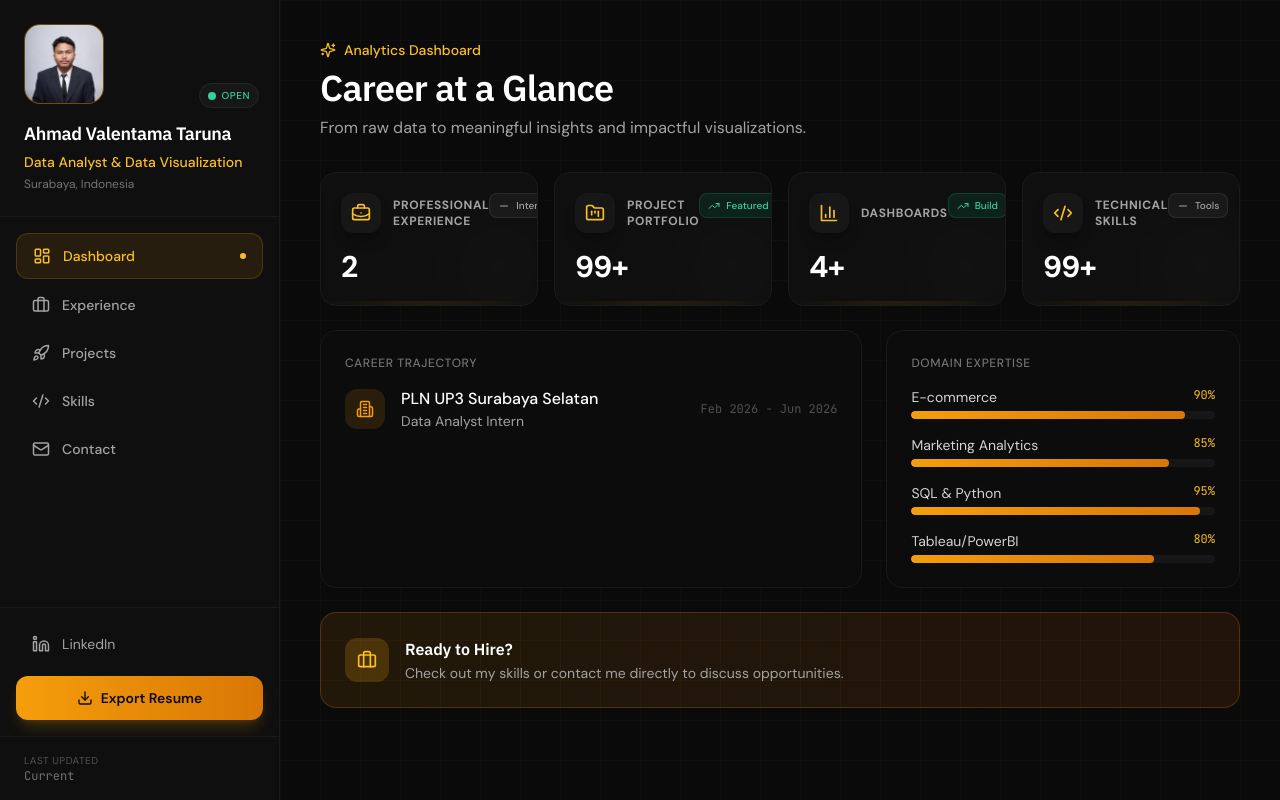
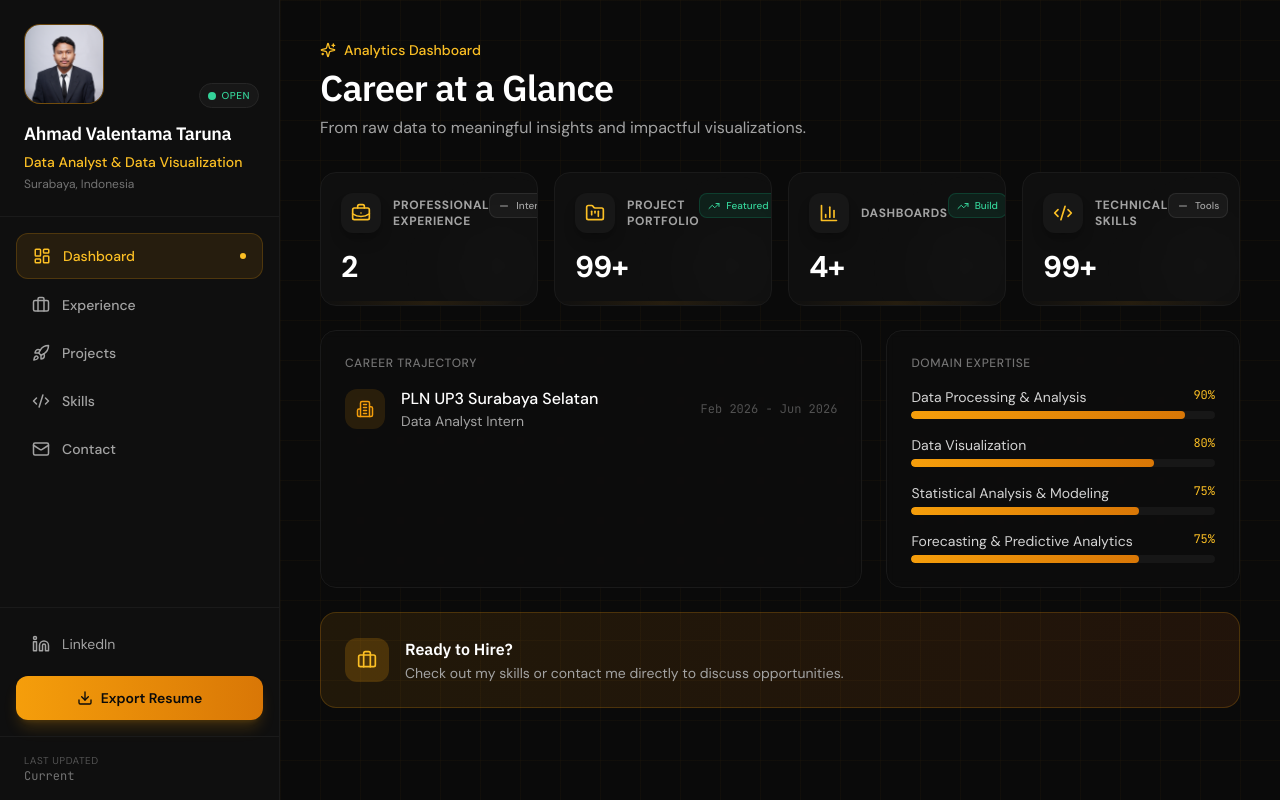
Before and after one commit to Lenv9000/Portofolio-Lenv, a Next.js app: page / in a window 1280 px wide. Built offline with nearby package versions, Linux system fonts and the light colour scheme; a web font is replaced by a local one.

Commit message:
Update userConfig.js

```diff
--- a/userConfig.js
+++ b/userConfig.js
@@ -110,10 +110,10 @@ export const userData = {
   // ===============================================================================================
 
   domains: [
-    { name: "E-commerce", level: 90 },         // Level is a percentage (0 to 100)
-    { name: "Marketing Analytics", level: 85 },
-    { name: "SQL & Python", level: 95 },
-    { name: "Tableau/PowerBI", level: 80 },
+    { name: "Data Processing & Analysis", level: 90 },         // Level is a percentage (0 to 100)
+    { name: "Data Visualization", level: 80 },
+    { name: "Statistical Analysis & Modeling", level: 75 },
+    { name: "Forecasting & Predictive Analytics", level: 75 },
   ],
 
   // ===============================================================================================
```
